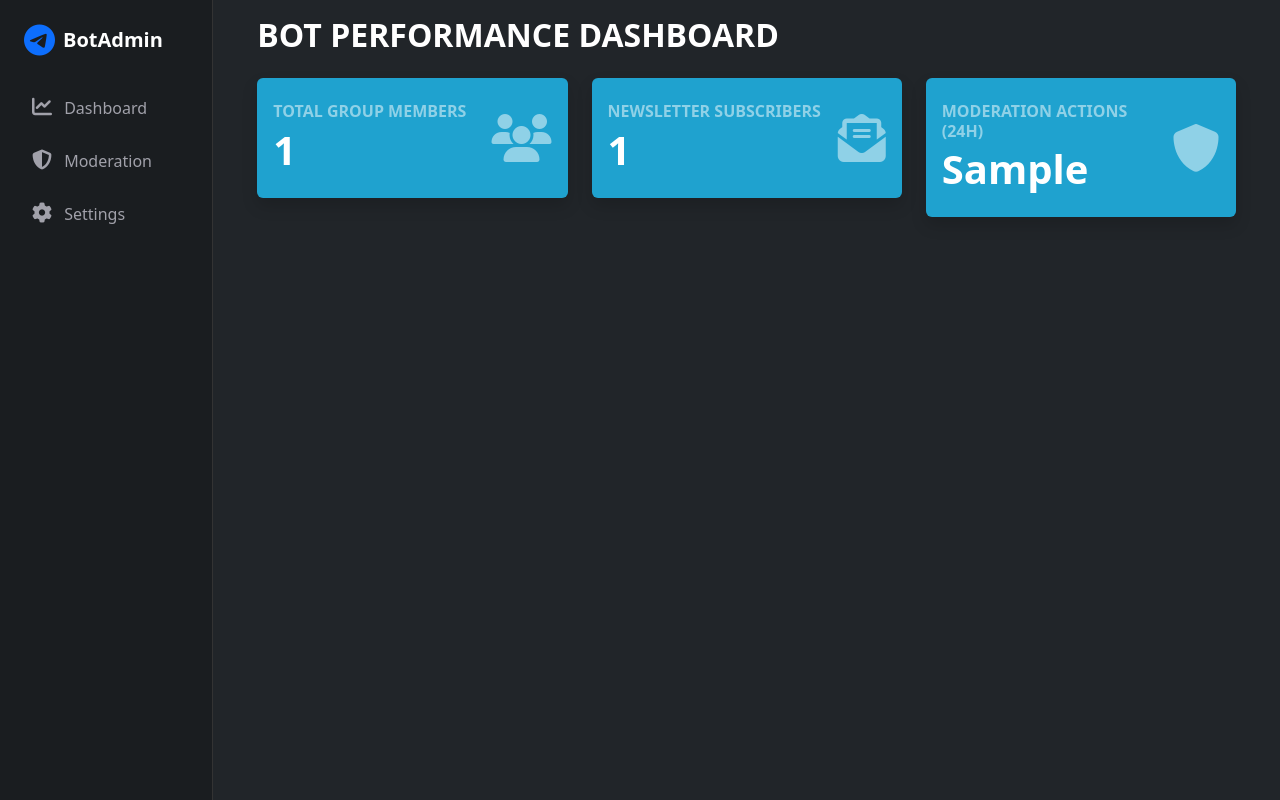
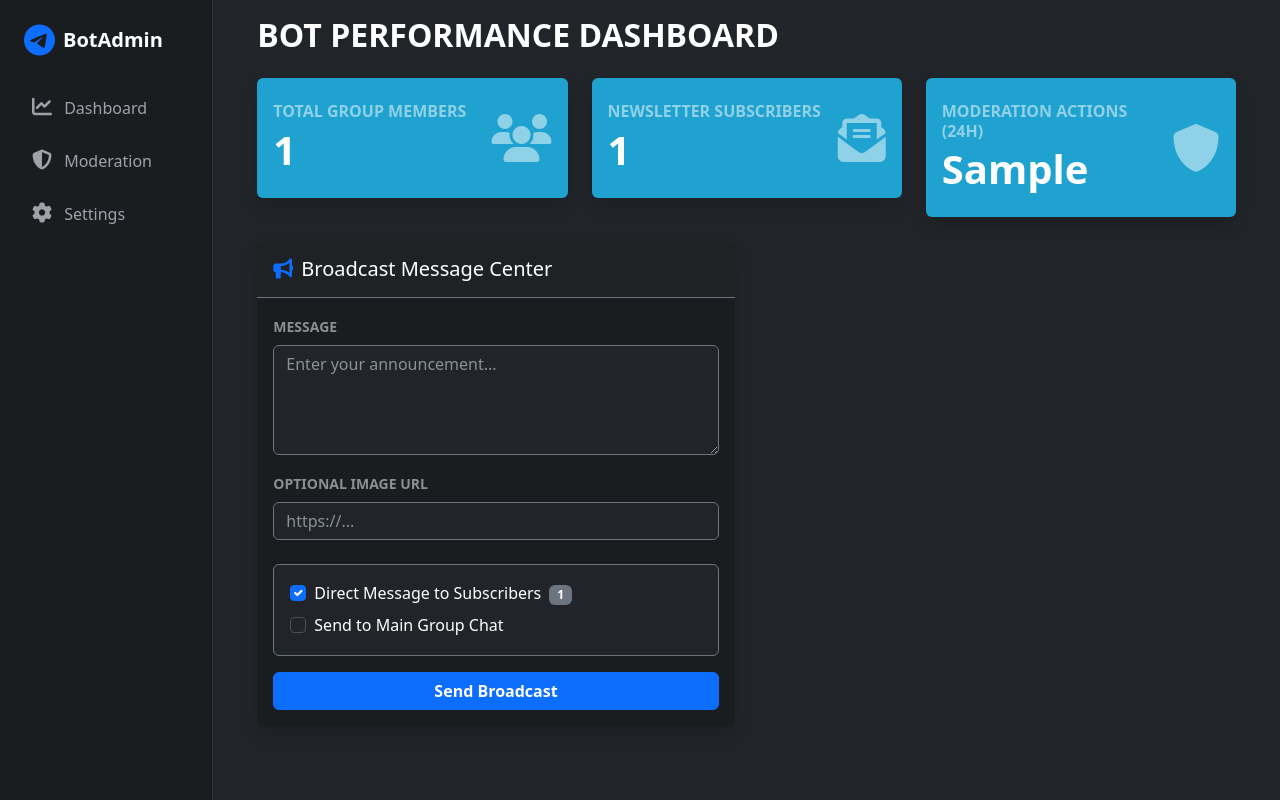
Before and after one commit to Someones-account/TG-bot-controller, a Flask app: template src/Flask/templates/dashboard.html in a window 1280 px wide. Run offline with Flask 3, Linux system fonts and the light colour scheme; the template is opened without the code that fills it: most values are stand-ins (such as "Sample title", 1, 10 or a date in 2020).

Commit message:
Added broadcast content block to Dashboard web page

```diff
--- a/src/Bot/BotMain.py
+++ b/src/Bot/BotMain.py
@@ -1,5 +1,5 @@
 import logging
-from telegram.ext import CommandHandler
+from telegram.ext import Application, CommandHandler, MessageHandler, filters
 from env import keys
 from InputHandlers import *
 
--- a/src/Bot/QueryManager.py
+++ b/src/Bot/QueryManager.py
@@ -167,6 +167,7 @@ class QueryManager:
     def __ensure_connection(self):
         try:
             self.cursor.connection.ping(reconnect=True)
+            self.cursor.connection.commit()
         except (pymysql.MySQLError, AttributeError):
             print("Database connection lost!")
 
--- a/src/Flask/app.py
+++ b/src/Flask/app.py
@@ -3,9 +3,6 @@ from flask import Flask, render_template, redirect, url_for, request, jsonify
 import os
 import sys
 from pathlib import Path
-
-from src.DB.Connector import open_connection
-from src.Bot.QueryManager import QueryManager
 
 # --- THE PATHING FIX ---
 # 1. Find our exact location (src/Flask)
@@ -20,6 +17,8 @@ sys.path.append(str(project_root))
 sys.path.append(str(src_dir))
 # ------------------------
 
+from src.DB.Connector import open_connection
+from src.Bot.QueryManager import QueryManager
 sys.path.append(os.path.abspath(os.path.join(os.path.dirname(__file__), '..')))
 from env import keys
 app = Flask(__name__)
@@ -131,5 +130,46 @@ def handle_direct_slow_mode():
         return jsonify({"status": "error", "message": str(e)}), 500
 
 
+@app.route('/api/broadcast', methods=['POST'])
+def send_broadcast():
+    cursor = open_connection()
+    qm = QueryManager(cursor)
+
+    # 1. Get the data from our web form
+    message_text = request.form.get('message')
+    image_url = request.form.get('image_url')
+
+    # In HTML forms, checkboxes send 'on' if checked, and None if unchecked
+    send_to_subs = request.form.get('send_subs') == 'on'
+    send_to_group = request.form.get('send_group') == 'on'
+
+    GROUP_CHAT_ID = "-1003713767184"
+    formatted_message = f"**📣 Admin Announcement:**\n\n{message_text}"
+
+    # 2. Helper function to send the message to a specific ID
+    def send_telegram_msg(target_id):
+        if image_url:
+            # Send as an image with text attached as a caption
+            url = f"https://api.telegram.org/bot{keys.API_TOKEN}/sendPhoto"
+            payload = {"chat_id": target_id, "photo": image_url, "caption": formatted_message, "parse_mode": "Markdown"}
+        else:
+            # Send as standard text
+            url = f"https://api.telegram.org/bot{keys.API_TOKEN}/sendMessage"
+            payload = {"chat_id": target_id, "text": formatted_message, "parse_mode": "Markdown"}
+
+        requests.post(url, json=payload)
+
+    # 3. Execute based on checkboxes!
+    if send_to_group:
+        send_telegram_msg(GROUP_CHAT_ID)
+
+    if send_to_subs:
+        subs = qm.get_subscribers(GROUP_CHAT_ID)
+        for sub_id in subs:
+            send_telegram_msg(sub_id)
+
+    # 4. Refresh the dashboard page instantly
+    return redirect(url_for('dashboard'))
+
 if __name__ == '__main__':
     app.run(debug=True)
--- a/src/Flask/templates/dashboard.html
+++ b/src/Flask/templates/dashboard.html
@@ -3,7 +3,6 @@
 {% block content %}
 <div class="container-fluid">
     <h2 class="mb-4 text-white fw-bold text-uppercase">Bot Performance Dashboard</h2>
-
     <div class="row mb-4">
         <div class="col-md-4">
             <div class="card shadow border-0" style="background-color: #1FA2CF;">
@@ -28,7 +27,6 @@
                 </div>
             </div>
         </div>
-
         <div class="col-md-4">
             <div class="card shadow border-0" style="background-color: #1FA2CF;">
                 <div class="card-body py-4 d-flex justify-content-between align-items-center">
@@ -41,5 +39,48 @@
             </div>
         </div>
     </div>
+    <div class="row">
+
+        <div class="col-md-6 mb-4">
+            <div class="card shadow border-0 bg-dark-subtle h-100">
+                <div class="card-header border-bottom border-secondary pt-3">
+                    <h5 class="card-title text-white"><i class="fa-solid fa-bullhorn me-2 text-primary"></i>Broadcast Message Center</h5>
+                </div>
+                <div class="card-body">
+                    <form action="{{ url_for('send_broadcast') }}" method="POST">
+                        <div class="mb-3">
+                            <label class="form-label text-white-50 small fw-bold">MESSAGE</label>
+                            <textarea class="form-control bg-dark text-white border-secondary" name="message" rows="4" required placeholder="Enter your announcement..."></textarea>
+                        </div>
+                        <div class="mb-4">
+                            <label class="form-label text-white-50 small fw-bold">OPTIONAL IMAGE URL</label>
+                            <input type="url" class="form-control bg-dark text-white border-secondary" name="image_url" placeholder="https://...">
+                        </div>
+
+                        <div class="bg-dark p-3 rounded border border-secondary mb-3">
+                            <div class="form-check mb-2">
+                                <input class="form-check-input" type="checkbox" id="send_subs" name="send_subs" checked>
+                                <label class="form-check-label text-white" for="send_subs">
+                                    Direct Message to Subscribers <span class="badge bg-secondary ms-1">{{ total_subs }}</span>
+                                </label>
+                            </div>
+                            <div class="form-check">
+                                <input class="form-check-input" type="checkbox" id="send_group" name="send_group">
+                                <label class="form-check-label text-white" for="send_group">
+                                    Send to Main Group Chat
+                                </label>
+                            </div>
+                        </div>
+
+                        <button type="submit" class="btn btn-primary w-100 fw-bold">Send Broadcast</button>
+                    </form>
+                </div>
+            </div>
+        </div>
+
+        <div class="col-md-6 mb-4">
+            </div>
+
+    </div>
 </div>
 {% endblock %}
```
Also changed, not shown: src/DB/Connector.py (+4 -3 lines).
